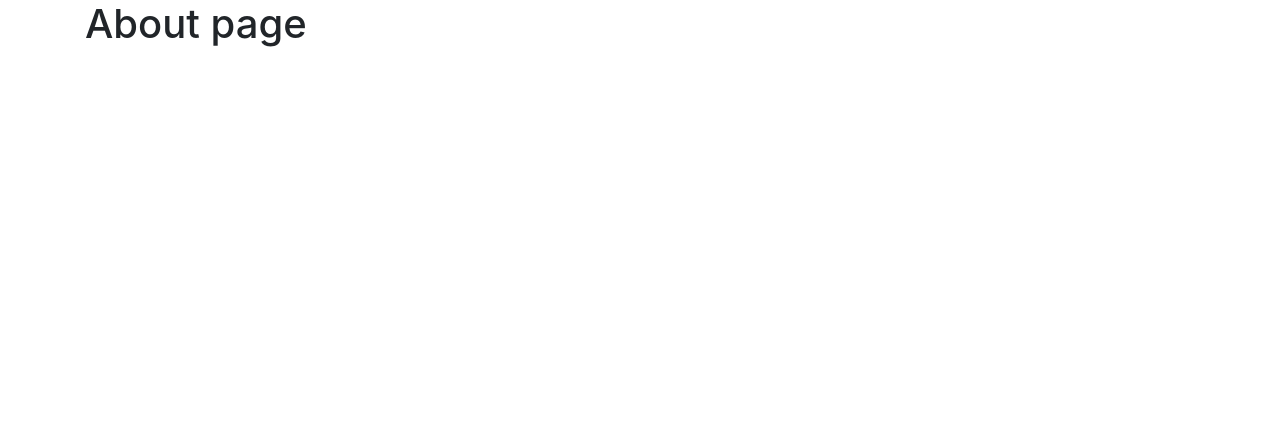
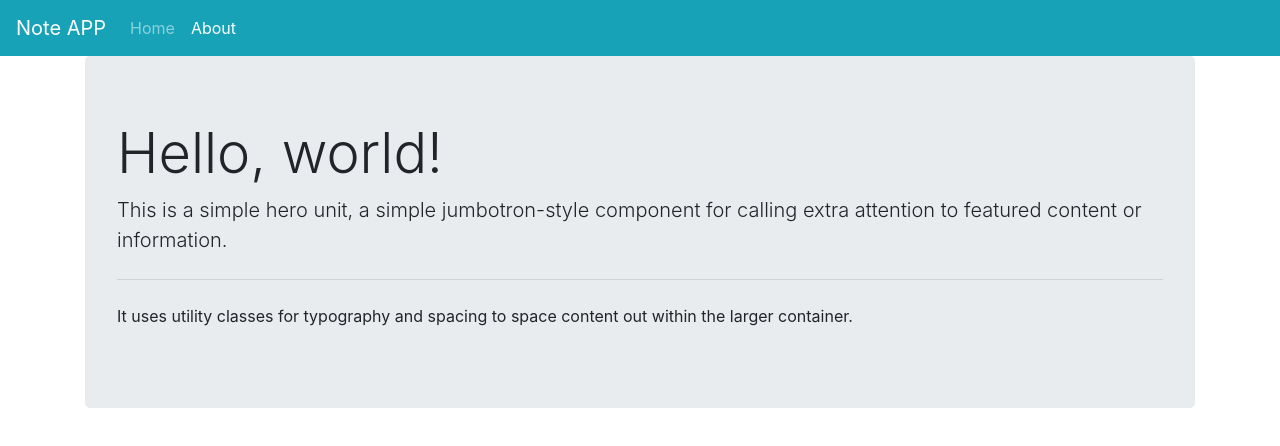
Before and after one commit to maxxdev/react-projects, a React (Create React App) app in the folder middle-todo/: page /about in a window 1280 px wide. Shown: the top 446 px of the page. Built offline with nearby package versions, Linux system fonts and the light colour scheme; the HTML template or start-up script is replaced by a standard one.

Commit message:
added navigation

```diff
--- a/middle-todo/src/App.js
+++ b/middle-todo/src/App.js
@@ -2,10 +2,12 @@
 import {BrowserRouter, Route, Switch} from 'react-router-dom'
 import {Home} from "./pages/Home";
 import {About} from "./pages/About";
+import {Navbar} from "./components/Navbar";
 
 function App() {
   return (
     <BrowserRouter>
+      <Navbar/>
       <div className="container">
         <Switch>
           <Route path={'/'} exact component={Home}/>
--- /dev/null
+++ b/middle-todo/src/components/Navbar.js
@@ -0,0 +1,31 @@
+import React, {Fragment} from "react";
+import {NavLink} from "react-router-dom";
+
+export const Navbar = () => {
+  return (
+    <nav className="navbar navbar-dark navbar-expand-lg bg-info">
+      <div className="navbar-brand" href="#">Note APP</div>
+      <button className="navbar-toggler" type="button" data-toggle="collapse" data-target="#navbarNav"
+              aria-controls="navbarNav" aria-expanded="false" aria-label="Toggle navigation">
+        <span className="navbar-toggler-icon"></span>
+      </button>
+      <div className="collapse navbar-collapse" id="navbarNav">
+        <ul className="navbar-nav">
+          <li className="nav-item">
+            <NavLink
+              className="nav-link"
+              to="/"
+              exact
+            >Home</NavLink>
+          </li>
+          <li className="nav-item active">
+            <NavLink
+              className="nav-link"
+              to="/about">
+              About</NavLink>
+          </li>
+        </ul>
+      </div>
+    </nav>
+  )
+}
--- a/middle-todo/src/pages/About.js
+++ b/middle-todo/src/pages/About.js
@@ -2,8 +2,12 @@
 
 export const About = () => {
   return (
-    <Fragment>
-      <h1>About page</h1>
-    </Fragment>
+    <div className="jumbotron">
+      <h1 className="display-4">Hello, world!</h1>
+      <p className="lead">This is a simple hero unit, a simple jumbotron-style component for calling extra attention
+        to featured content or information.</p>
+      <hr className="my-4"/>
+      <p>It uses utility classes for typography and spacing to space content out within the larger container.</p>
+    </div>
   )
 }
```
